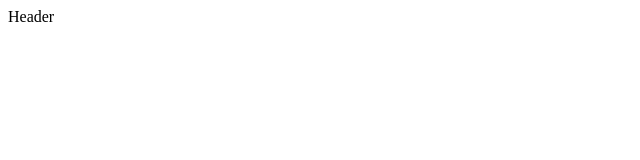
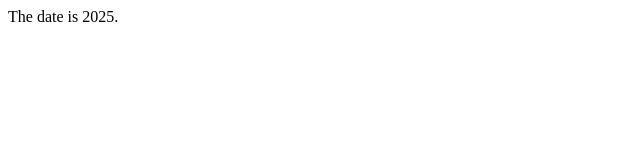
Before and after one commit to neu-msinha/React19-Practice, a React (Vite) app in the folder basic/: page / in a window 1280 px wide. Shown: the top 160 px of the page, without its empty margins (0-640 px from the left). Built offline with nearby package versions, Linux system fonts and the light colour scheme.

Commit message:
Calling functions in JSX

```diff
--- a/basic/src/components/header.jsx
+++ b/basic/src/components/header.jsx
@@ -1,6 +1,14 @@
+
+const getTheYear = () => {
+    const newDate = new Date();
+    return newDate.getFullYear()
+}
+
+// Can use inline return statement or call a function in line 10.
+
 const Header = () => (
     <div>
-        Header
+        The date is {getTheYear()}.
     </div>
 )
 
```
